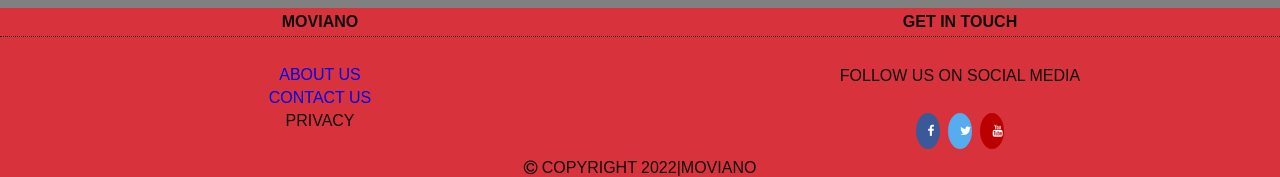
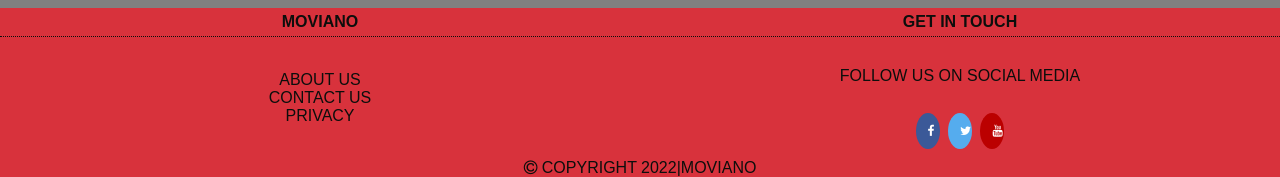
Before and after one commit to Abdelrhmansowilam1/Abdelrhmansowilam1.github.io, a plain HTML site: page omar ayman/HTML/account1.html in a window 1280 px wide. Shown: the part 1579-1756 px from the top of the page. Drawn offline with Linux system fonts and the light colour scheme.

Commit message:
Update account1.css

```diff
--- a/omar ayman/CSS/account1.css
+++ b/omar ayman/CSS/account1.css
@@ -280,6 +280,5 @@ td.raw1.dark-mode{
     border-bottom: 1px dotted #d8323c;
 }
 td.callus ul{list-style-type: none;}
-td.callus ul li{margin:5px;}
-td.callus ul li a{cursor: pointer;}
+td.callus ul li a{cursor: pointer;color:#0c0e0c;}
 td.callus ul li a:hover{color:#eaebea;}
```
